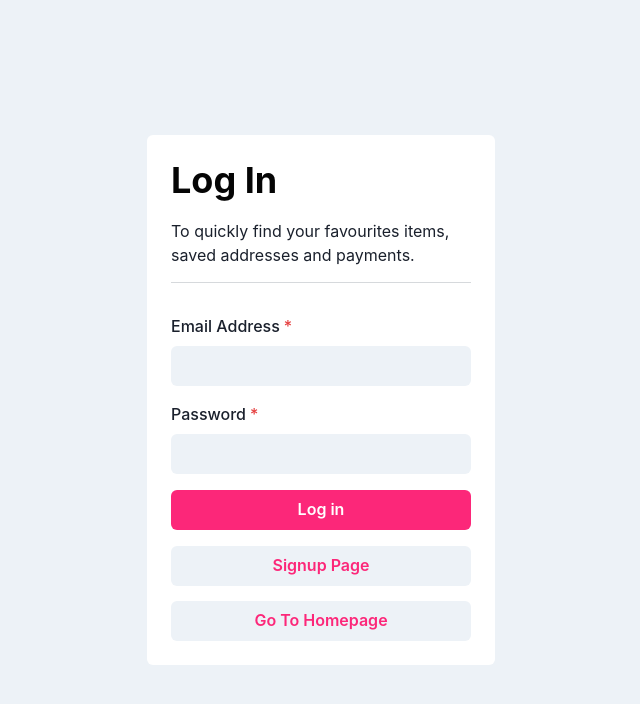
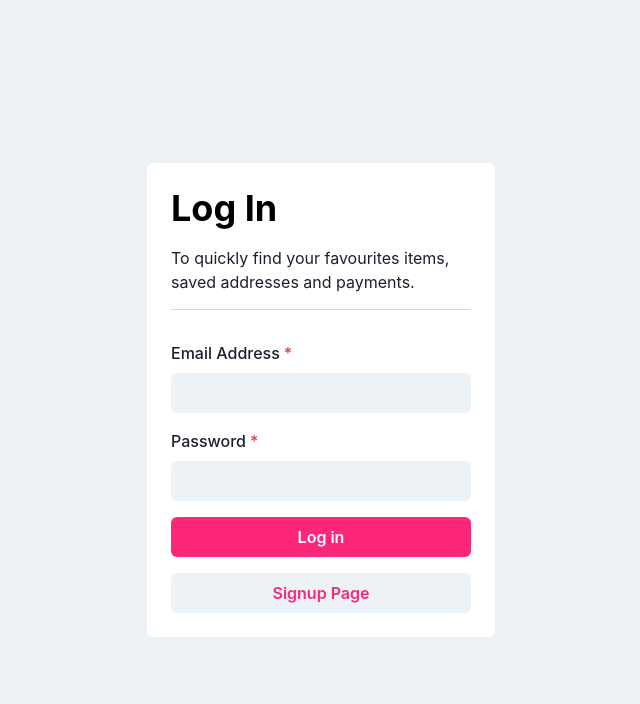
Before and after one commit to heyabrar/ShoppingParadise, a React (Create React App) app in the folder your-store-app/: page /login in a window 1280 px wide. Shown: the top 704 px of the page, without its empty margins (319-959 px from the left). Built offline with nearby package versions, Linux system fonts and the light colour scheme.

Commit message:
Fix: Login Signup & Button removed

```diff
--- a/your-store-app/src/Apurba/Pages/Login.jsx
+++ b/your-store-app/src/Apurba/Pages/Login.jsx
@@ -46,12 +46,17 @@ const Login = () => {
   });
   return (
     <Flex bg='gray.100' align='center' justify='center' h='100vh'>
-
       <Box bg='white' p={6} rounded='md'>
-
         <form onSubmit={formik.handleSubmit}>
           <VStack spacing={4} align='flex-start' maxW={"300px"}>
-            <Heading size={"xl"}>Log In</Heading>
+            <Heading
+              display={"flex"}
+              animation={"none"}
+              color='black'
+              size={"xl"}
+            >
+              Log In
+            </Heading>
             <Text
               pb={"15px"}
               mb={"15px"}
@@ -111,22 +116,7 @@ const Login = () => {
             </Link>
           </VStack>
         </form>
-        <Link
-              as={Button}
-              onClick={() => navigate("/")}
-              color={"#fc2779"}
-              variant='outline'
-              width='full'
-              marginTop="15px"
-              _hover={{
-                bgColor: "#fc2779",
-                color: "white",
-              }}
-            >
-              Go To Homepage
-            </Link>
       </Box>
-
     </Flex>
   );
 };
--- a/your-store-app/src/Apurba/Pages/SignUp.jsx
+++ b/your-store-app/src/Apurba/Pages/SignUp.jsx
@@ -47,7 +47,14 @@ const SignUp = () => {
       <Box bg='white' p={6} rounded='md'>
         <form onSubmit={formik.handleSubmit}>
           <VStack spacing={4} align='flex-start' maxW={"300px"}>
-            <Heading size={"xl"}>Sign Up</Heading>
+            <Heading
+              size={"xl"}
+              display={"flex"}
+              animation={"none"}
+              color='black'
+            >
+              Sign Up
+            </Heading>
             <Text
               pb={"15px"}
               mb={"15px"}
```
